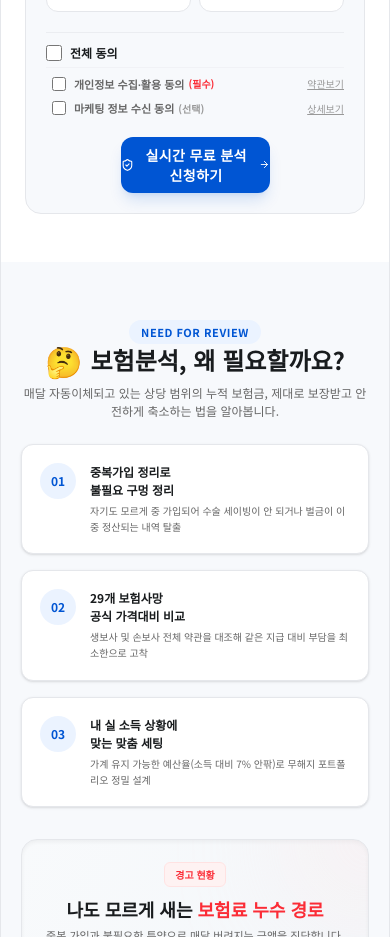
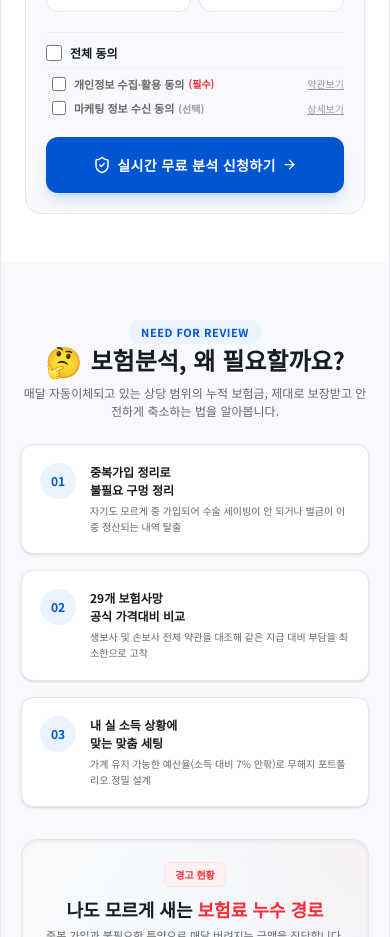
Before and after one commit to ncia/simple_consult, a React (Vite) app: page / in a window 390 px wide. Shown: the part 1720-2657 px from the top of the page. Built offline with nearby package versions, Linux system fonts and the light colour scheme.

Commit message:
Fix OG image to prevent cropping and make submit button width responsive for mobile/tablet

```diff
--- a/src/App.tsx
+++ b/src/App.tsx
@@ -496,7 +496,7 @@ export default function App() {
                 {/* Main Action submit button */}
                 <button
                   type="submit"
-                  className="w-1/2 mx-auto h-14 bg-brand-blue text-white rounded-xl font-bold text-sm tracking-wide shadow-lg shadow-brand-blue/15 hover:bg-brand-blue-hover active:scale-[0.98] transition-all flex items-center justify-center gap-1.5 mt-2 cursor-pointer"
+                  className="w-full md:w-1/2 mx-auto h-14 bg-brand-blue text-white rounded-xl font-bold text-sm tracking-wide shadow-lg shadow-brand-blue/15 hover:bg-brand-blue-hover active:scale-[0.98] transition-all flex items-center justify-center gap-1.5 mt-2 cursor-pointer"
                 >
                   <ShieldCheck size={18} />
                   <span>실시간 무료 분석 신청하기</span>
```
Also changed, not shown: public/assets/og-image.jpg.
